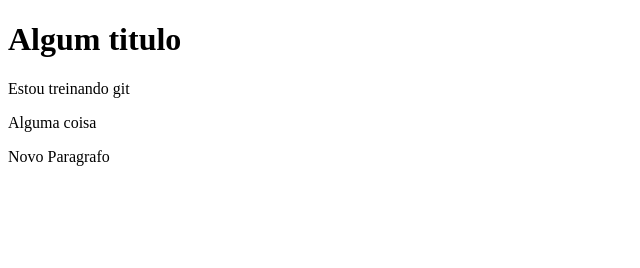
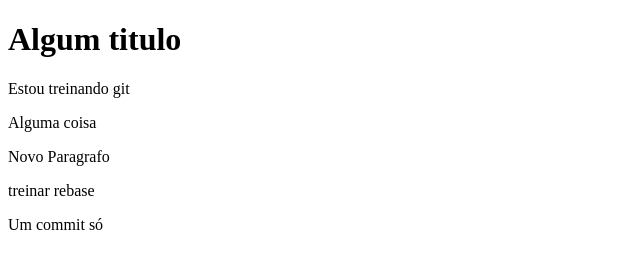
Before and after one commit to dgsilva/Treinamento-git, a plain HTML site: page index.html in a window 1280 px wide. Shown: the whole page, without its empty margins (0-640 px from the left). Drawn offline with Linux system fonts and the light colour scheme.

Commit message:
Somente um commit

```diff
--- a/index.html
+++ b/index.html
@@ -10,5 +10,7 @@
     <p>Estou treinando git</p>
     <p>Alguma coisa</p>
     <p>Novo Paragrafo</p>
+    <p>treinar rebase</p>
+    <p>Um commit só</p>
 </body>
 </html>
```
